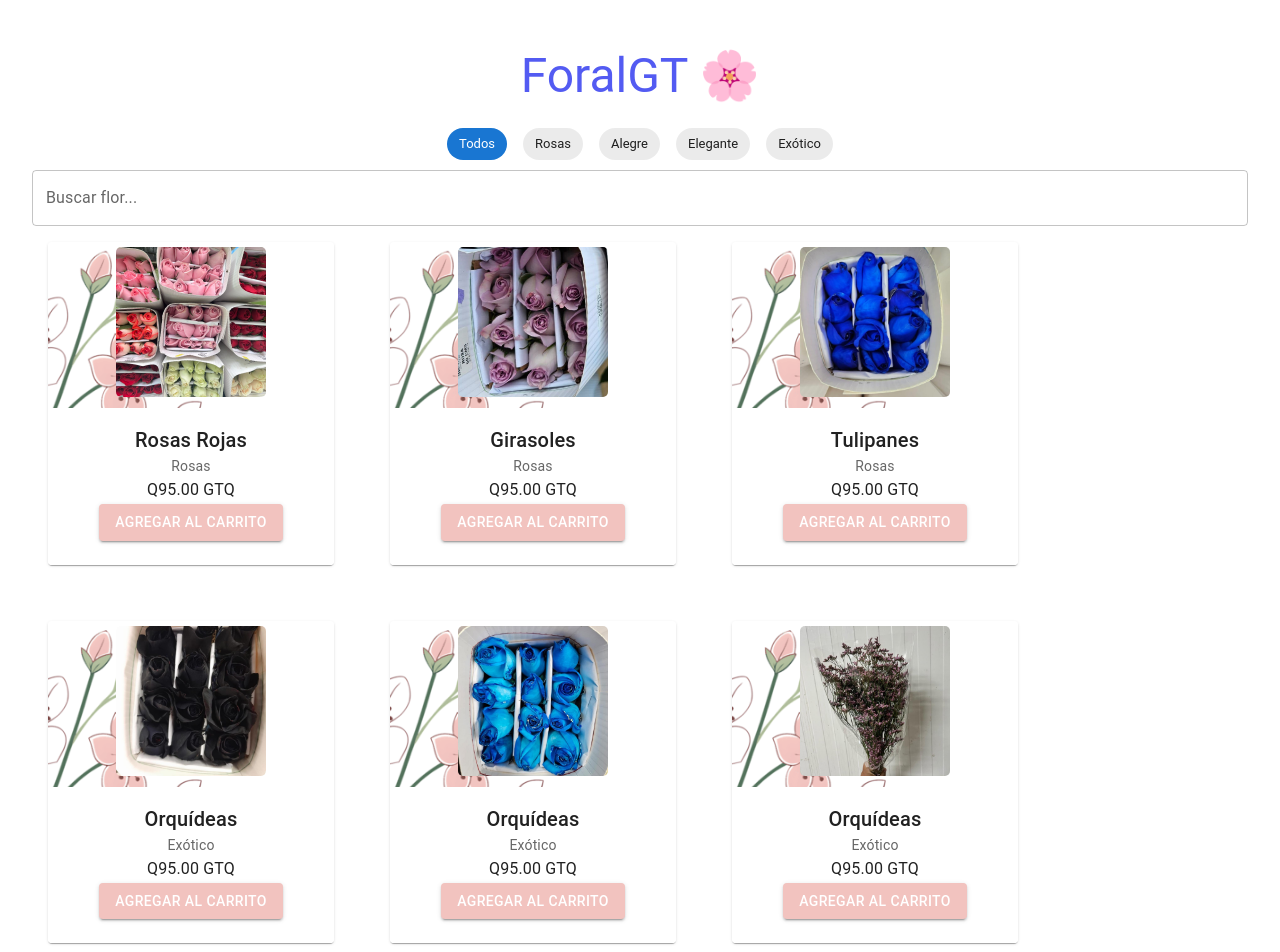
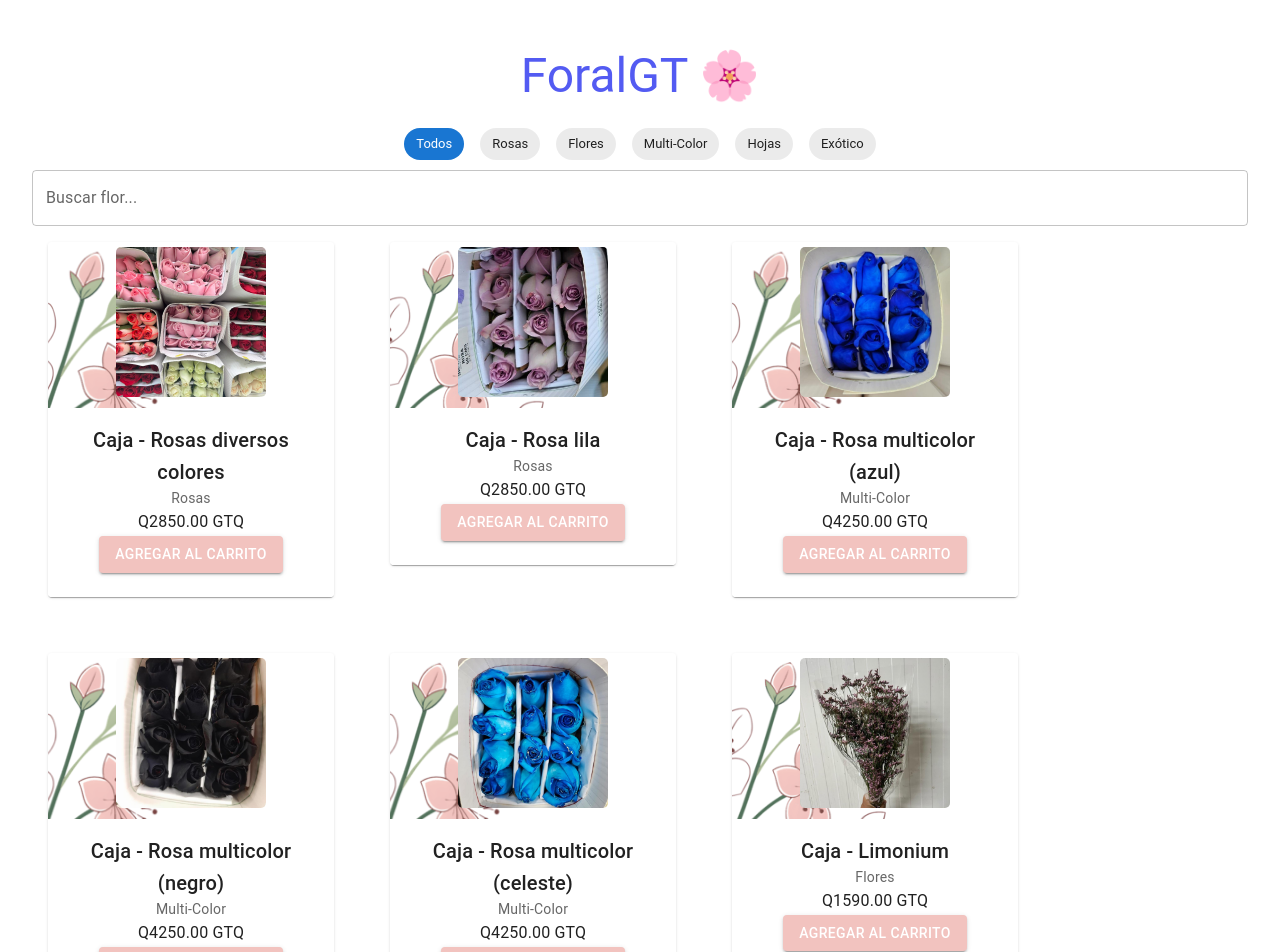
Before and after one commit to DiegoLopezSantos/FloralGt, a React (Vite) app: page / in a window 1280 px wide. Shown: the top 952 px of the page. Built offline with nearby package versions, Linux system fonts and the light colour scheme.

Commit message:
nuevas flores

```diff
--- a/src/Page/CatalogoFloristeria/CatalogoFloristeria.tsx
+++ b/src/Page/CatalogoFloristeria/CatalogoFloristeria.tsx
@@ -14,24 +14,26 @@ import nueve from '../../assets/9.jpg'
 import diez from '../../assets/10.jpg'
 import once from '../../assets/11.jpg'
 import doce from '../../assets/12.jpg'
+import trece from '../../assets/13.jpg'
 import fondo from '../../assets/fondoflores.png'
 
 const flowers = [
-    { id: 1, name: 'Rosas Rojas', price: 95, category: 'Rosas', image: uno },
-    { id: 2, name: 'Girasoles', price: 95, category: 'Rosas', image: dos },
-    { id: 3, name: 'Tulipanes', price: 95, category: 'Rosas', image: tres },
-    { id: 4, name: 'Orquídeas', price: 95, category: 'Exótico', image: cuatro },
-    { id: 5, name: 'Orquídeas', price: 95, category: 'Exótico', image: cinco },
-    { id: 6, name: 'Orquídeas', price: 95, category: 'Exótico', image: seis },
-    { id: 7, name: 'Orquídeas', price: 95, category: 'Exótico', image: siete },
-    { id: 8, name: 'Orquídeas', price: 95, category: 'Exótico', image: ocho },
-    { id: 9, name: 'Orquídeas', price: 95, category: 'Exótico', image: nueve },
-    { id: 10, name: 'Orquídeas', price: 95, category: 'Exótico', image: diez },
-    { id: 11, name: 'Orquídeas', price: 95, category: 'Exótico', image: once },
-    { id: 12, name: 'Orquídeas', price: 95, category: 'Exótico', image: doce },
+    { id: 1, name: 'Caja - Rosas diversos colores', price: 2850, category: 'Rosas', image: uno },
+    { id: 2, name: 'Caja - Rosa lila', price: 2850, category: 'Rosas', image: dos },
+    { id: 3, name: 'Caja - Rosa multicolor (azul)', price: 4250, category: 'Multi-Color', image: tres },
+    { id: 4, name: 'Caja - Rosa multicolor (negro)', price: 4250, category: 'Multi-Color', image: cuatro },
+    { id: 5, name: 'Caja - Rosa multicolor (celeste)', price: 4250, category: 'Multi-Color', image: cinco },
+    { id: 6, name: 'Caja - Limonium', price: 1590, category: 'Flores', image: seis },
+    { id: 7, name: 'Caja - Baby', price: 2010, category: 'Flores', image: siete },
+    { id: 8, name: 'Caja - Eucalipto', price: 1730, category: 'Hojas', image: ocho },
+    { id: 9, name: 'Caja - Hypericum', price: 1850, category: 'Exótico', image: nueve },
+    { id: 10, name: 'Caja - Hypericum', price: 1850, category: 'Exótico', image: diez },
+    { id: 11, name: 'Caja - Hypericum', price: 1850, category: 'Exótico', image: once },
+    { id: 12, name: 'Caja - Gerberas', price: 1590, category: 'Flores', image: doce },
+    { id: 13, name: 'Caja - Veronicas', price: 1870, category: 'Exótico', image: doce },
 ];
 
-const categorias = ['Todos', 'Rosas', 'Alegre', 'Elegante', 'Exótico'];
+const categorias = ['Todos', 'Rosas', 'Flores', 'Multi-Color', 'Hojas', 'Exótico'];
 
 export default function CatalogoFloristeria() {
     const [filtro, setFiltro] = useState('Todos');
```
Also changed, not shown: src/assets/13.jpg (added).
